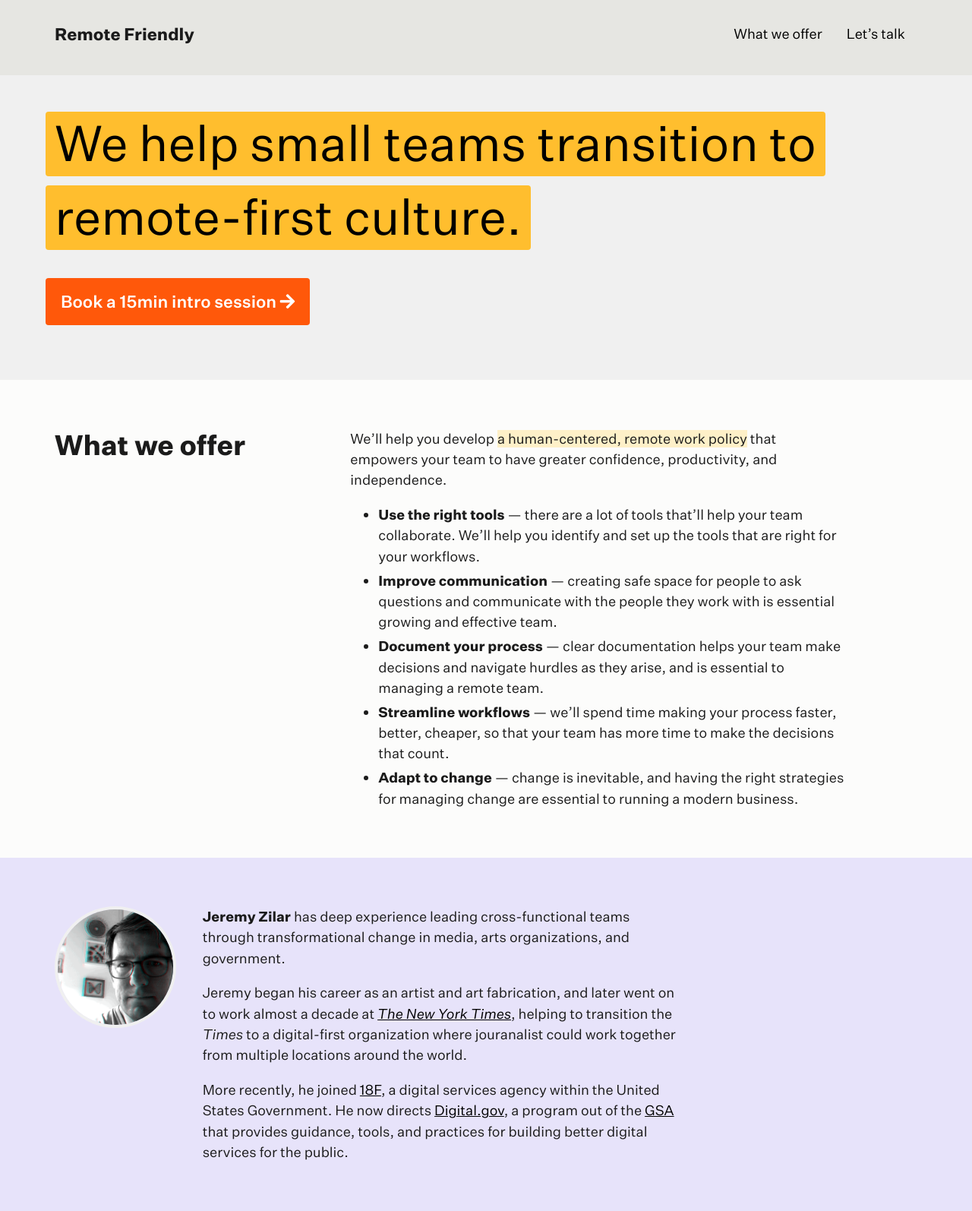
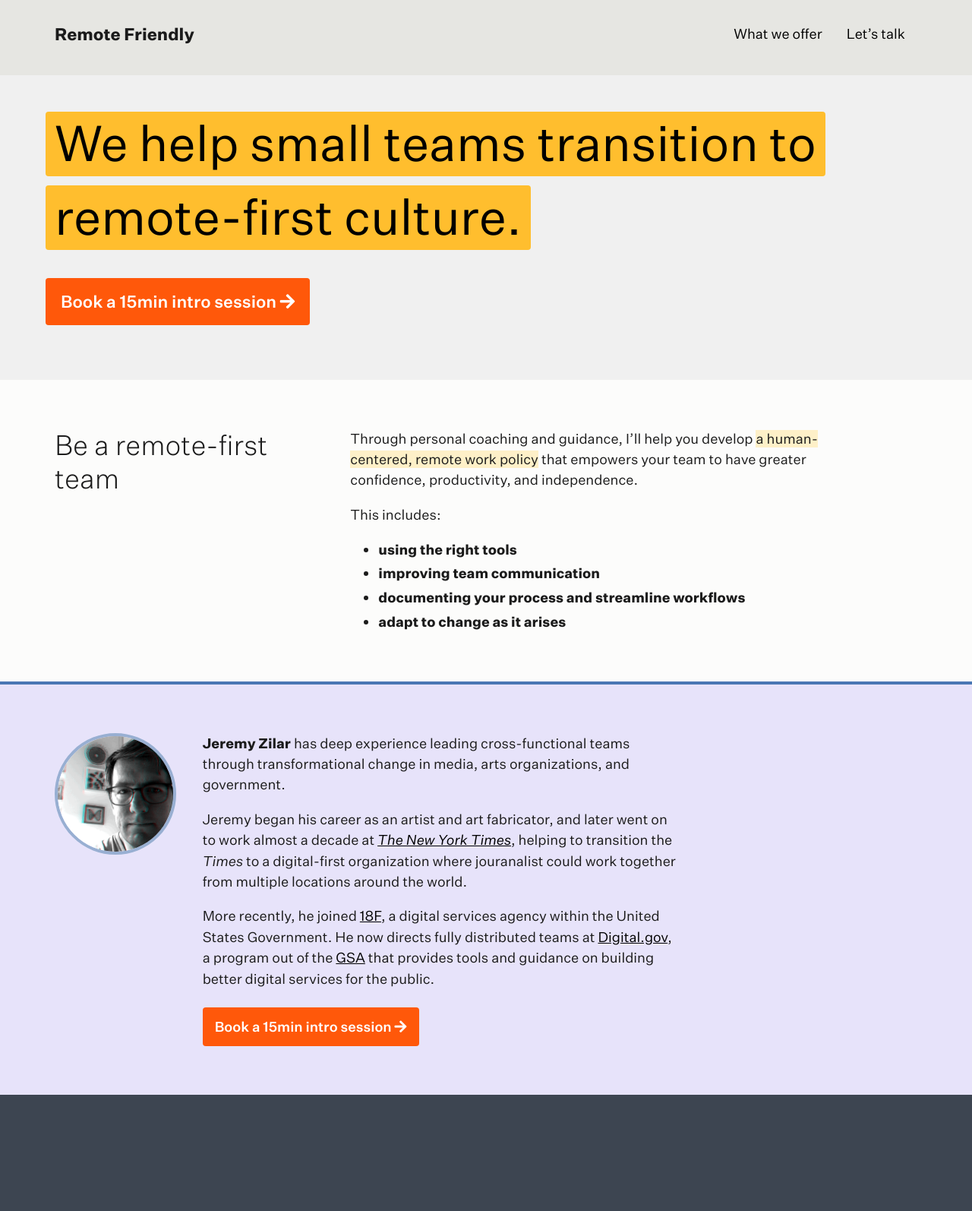
Before and after one commit to jeremyzilar/remotework.team, a Jekyll site: the page built from index.md, in a window 1280 px wide. Shown: the whole page at 76% size. Built offline with Jekyll 4.4.1, drawn with Linux system fonts in a browser that asks for light colours; nearby versions of some CDN libraries; after the commit the page ends 1441 px from its top, so only the background shows below that.

Commit message:
design edits

```diff
--- a/_data/nav.yml
+++ b/_data/nav.yml
@@ -1,5 +1,5 @@
 list:
   - text: "What we offer"
-    href: we-offer
+    href: "#we-offer"
   - text: "Let’s talk"
     href: https://calendly.com/jeremyzilar/online
--- a/_data/we-offer.yml
+++ b/_data/we-offer.yml
@@ -1,14 +1,15 @@
 blurb:
   - id: we-offer
-    heading: "What we offer"
-    text: "We’ll help you develop <span>a human-centered, remote work policy</span> that empowers your team to have greater confidence, productivity, and independence.
+    heading: "Be a remote-first team"
+    text: "Through personal coaching and guidance, I’ll help you develop <span>a human-centered, remote work policy</span> that empowers your team to have greater confidence, productivity, and independence.
 
-    - **Use the right tools** — there are a lot of tools that’ll help your team collaborate. We’ll help you identify and set up the tools that are right for your workflows.
 
-    - **Improve communication** — creating safe space for people to ask questions and communicate with the people they work with is essential growing and effective team.
+    This includes:
 
-    - **Document your process** — clear documentation helps your team make decisions and navigate hurdles as they arise, and is essential to managing a remote team.
+    - **using the right tools**
 
-    - **Streamline workflows** — we’ll spend time making your process faster, better, cheaper, so that your team has more time to make the decisions that count.
+    - **improving team communication**
 
-    - **Adapt to change** — change is inevitable, and having the right strategies for managing change are essential to running a modern business."
+    - **documenting your process and streamline workflows**
+
+    - **adapt to change as it arises**"
--- a/_data/who-we-are.yml
+++ b/_data/who-we-are.yml
@@ -3,10 +3,12 @@
     text: "**Jeremy Zilar** has deep experience leading cross-functional teams through transformational change in media, arts organizations, and government.
 
 
-    Jeremy began his career as an artist and art fabrication, and later went on to work almost a decade at [_The New York Times_](https://nytimes.com/), helping to transition the _Times_ to a digital-first organization where jouranalist could work together from multiple locations around the world.
+    Jeremy began his career as an artist and art fabricator, and later went on to work almost a decade at [_The New York Times_](https://nytimes.com/), helping to transition the _Times_ to a digital-first organization where jouranalist could work together from multiple locations around the world.
 
 
-    More recently, he joined [18F](https://18f.gsa.gov/), a digital services agency within the United States Government. He now directs [Digital.gov](https://digital.gov/), a program out of the [GSA](https://gsa.gov/) that provides guidance, tools, and practices for building better digital services for the public."
+    More recently, he joined [18F](https://18f.gsa.gov/), a digital services agency within the United States Government. He now directs fully distributed teams at [Digital.gov](https://digital.gov/), a program out of the [GSA](https://gsa.gov/) that provides tools and guidance on building better digital services for the public."
 
     img: /assets/img/jeremy-gif.GIF
     img_alt: Jeremy Zilar
+    button_text: "Book a 15min intro session"
+    button_href: "https://calendly.com/jeremyzilar/online"
--- a/_includes/section-blurb.html
+++ b/_includes/section-blurb.html
@@ -1,6 +1,6 @@
 <!-- include.data -->
 {% for item in site.data.[include.data].blurb %}
-  <section class="blurb blurb-{{ include.data }} usa-section">
+  <section id="{{ include.data }}" class="blurb blurb-{{ include.data }} usa-section">
     <div class="grid-container grid-container-desktop-lg">
       <div class="grid-row grid-gap">
         {% if item.heading %}
@@ -23,6 +23,9 @@
             {{ item.text | markdownify }}
             {% endif %}
           </div>
+          {% if item.button_text %}
+          <a class="usa-button" href="{{ item.button_href }}"><span>{{ item.button_text }}</span> <i class="fas fa-arrow-right"></i></a>
+          {% endif %}
         </div>
       </div>
     </div>
```
Also changed, not shown: src/_content.scss (+25 -0 lines), src/_hero.scss (+4 -19 lines), src/_section-blurb.scss (+22 -6 lines), assets/dist/styles.css, 1 other file.
